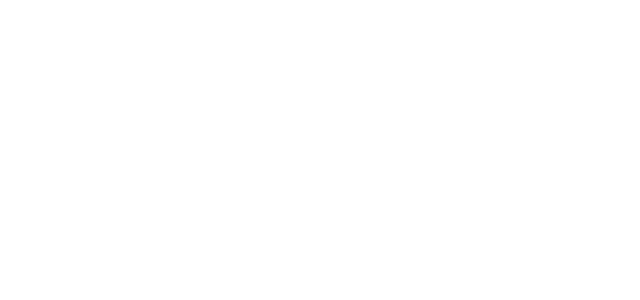
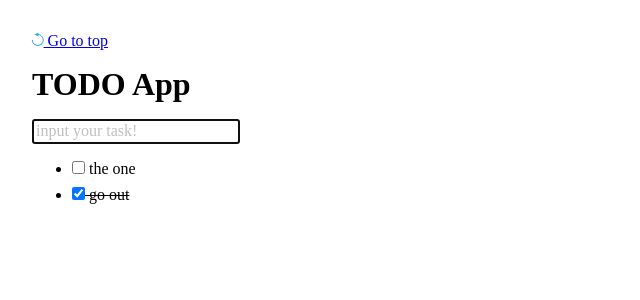
Before and after one commit to arx-8/try-nuxt-js, a Nuxt app: page /todo-app in a window 1280 px wide. Before the commit this address had no page. Shown: the top 300 px of the page, without its empty margins (0-640 px from the left). Built offline with nearby package versions, Linux system fonts and the light colour scheme.

Commit message:
feat: Base of TODO App

```diff
--- a/nuxt.config.js
+++ b/nuxt.config.js
@@ -19,7 +19,7 @@
   components: true,
 
   // Global CSS: https://go.nuxtjs.dev/config-css
-  css: [],
+  css: ['normalize.css', '~/styles/global.css'],
 
   // Global page headers: https://go.nuxtjs.dev/config-head
   head: {
--- a/package.json
+++ b/package.json
@@ -24,6 +24,7 @@
     "update-all": "npx --yes npm-check-updates@12.3.0 -u --reject \"/^(nuxt|vue|webpack|@nuxt/types)$/\""
   },
   "dependencies": {
+    "normalize.css": "8.0.1",
     "nuxt": "2.15.8",
     "vue": "2.6.14",
     "vue-server-renderer": "2.6.14"
--- /dev/null
+++ b/src/components/atoms/BackIcon.vue
@@ -0,0 +1,35 @@
+<template>
+  <span>
+    <div class="undo" />
+  </span>
+</template>
+
+<style scoped>
+.undo {
+  font-size: 50%;
+  display: inline-block;
+  position: relative;
+  margin: 0.2em auto 0;
+  width: 1.2em;
+  height: 1.2em;
+  border-top: 0.1em solid #39a9d6;
+  border-left: 0.1em solid transparent;
+  border-right: 0.1em solid #39a9d6;
+  border-bottom: 0.1em solid #39a9d6;
+  border-radius: 100%;
+  transform: rotate(45deg);
+}
+
+.undo::before {
+  content: '';
+  position: absolute;
+  top: 0.05em;
+  left: -0.25em;
+  width: 0;
+  height: 0;
+  border-top: 0.25em solid transparent;
+  border-right: 0.5em solid #39a9d6;
+  border-bottom: 0.25em solid transparent;
+  transform: rotate(-45deg);
+}
+</style>
--- /dev/null
+++ b/src/layouts/default-layout.vue
@@ -0,0 +1,11 @@
+<template>
+  <div class="root">
+    <Nuxt />
+  </div>
+</template>
+
+<style scoped>
+.root {
+  padding: 32px;
+}
+</style>
--- a/src/pages/index.vue
+++ b/src/pages/index.vue
@@ -1,11 +1,30 @@
 <template>
-  <Tutorial />
+  <div>
+    <div>
+      <h1>Try Vue.js!</h1>
+    </div>
+    <main class="main">
+      <ul>
+        <li class="item">
+          <nuxt-link to="/todo-app">TODO App</nuxt-link>
+        </li>
+      </ul>
+    </main>
+  </div>
 </template>
 
 <script lang="ts">
+/* eslint-disable sort-keys-fix/sort-keys-fix */
 import Vue from 'vue'
 
 export default Vue.extend({
   name: 'IndexPage',
+  layout: 'default-layout',
 })
 </script>
+
+<style scoped>
+.item {
+  padding-top: 16px;
+}
+</style>
--- /dev/null
+++ b/src/pages/todo-app.vue
@@ -0,0 +1,136 @@
+<template>
+  <div>
+    <nuxt-link to="/">
+      <span><AtomsBackIcon /> Go to top</span>
+    </nuxt-link>
+
+    <h1 class="title">TODO App</h1>
+    <main class="main">
+      <div>
+        <input
+          ref="taskNameInput"
+          v-model="taskName"
+          class="input"
+          placeholder="input your task!"
+          type="text"
+          @keydown.enter="onAddTodo"
+        />
+      </div>
+      <div>
+        <ul>
+          <li v-for="(todo, i) in todoList" :key="todo.id">
+            <label class="todo-line" @click.stop.prevent="onClickTodo(i)">
+              <!-- `@click.stop=""` is workaround. Without this, when user click on the checkbox, the check status will be wrong. -->
+              <input
+                v-model="todo.done"
+                class="todo-line"
+                type="checkbox"
+                @click.stop=""
+              />
+              <span :class="{ done: todo.done }">
+                {{ todo.taskName }}
+              </span>
+            </label>
+          </li>
+        </ul>
+      </div>
+    </main>
+  </div>
+</template>
+
+<script lang="ts">
+/* eslint-disable sort-keys-fix/sort-keys-fix */
+import Vue from 'vue'
+
+type Todo = {
+  done: boolean
+  id: number
+  taskName: string
+}
+
+type Data = {
+  taskName: string
+  todoList: Todo[]
+}
+
+type Methods = {
+  onAddTodo: (e: KeyboardEvent) => void
+  onClickTodo: (index: number) => void
+}
+
+type Computed = {
+  // NOP
+}
+
+export default Vue.extend<Data, Methods, Computed>({
+  layout: 'default-layout',
+  data() {
+    return {
+      taskName: '',
+      todoList: [
+        {
+          done: false,
+          id: 1,
+          taskName: 'the one',
+        },
+        {
+          done: true,
+          id: 2,
+          taskName: 'go out',
+        },
+      ],
+    }
+  },
+  mounted() {
+    if (this.$refs.taskNameInput instanceof HTMLInputElement) {
+      this.$refs.taskNameInput.focus()
+    }
+  },
+  methods: {
+    onAddTodo(e: KeyboardEvent) {
+      // prevent IME enter
+      if (e.keyCode !== 13) return
+
+      this.todoList.push({
+        done: false,
+        id: new Date().getTime(),
+        taskName: this.taskName,
+      })
+      this.taskName = ''
+    },
+    onClickTodo(index) {
+      const todo = this.todoList[index]
+      if (todo != null) {
+        todo.done = !todo.done
+      }
+    },
+  },
+})
+</script>
+
+<style scoped>
+.title {
+  padding-top: 16px;
+}
+
+.main {
+  padding-top: 16px;
+}
+
+.input::placeholder {
+  color: silver;
+}
+
+li:not(:first-child) {
+  padding-top: 8px;
+}
+
+.todo-line:hover {
+  cursor: pointer;
+  opacity: 0.6;
+}
+
+.done {
+  text-decoration: line-through;
+}
+</style>
--- /dev/null
+++ b/src/styles/global.css
@@ -0,0 +1,3 @@
+h1 {
+  margin: 0;
+}
```
Also changed, not shown: 1 other file (tests, documents, lock files or other folders).
